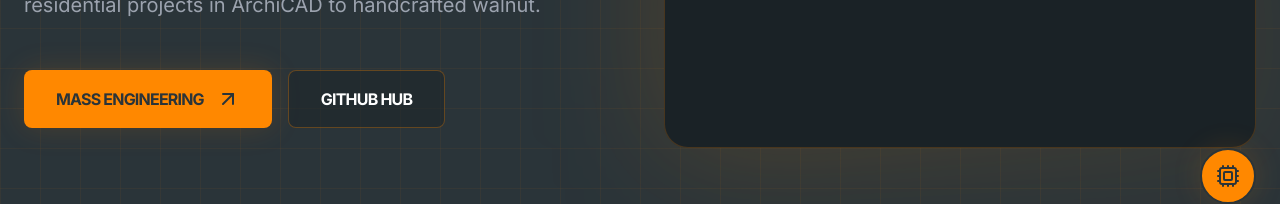
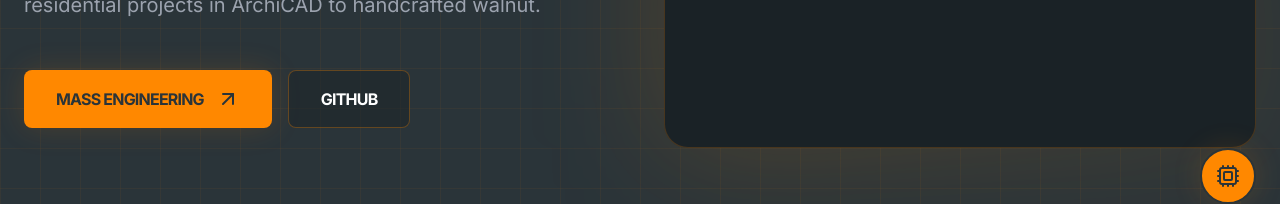
Before and after one commit to Maximitus/MAXMVS-Portfolio, a React (Vite) app: page / in a window 1280 px wide. Shown: the part 572-776 px from the top of the page. Built offline with nearby package versions, Linux system fonts and the light colour scheme.

Commit message:
update text

```diff
--- a/App.tsx
+++ b/App.tsx
@@ -122,7 +122,7 @@
                 rel="noopener noreferrer"
                 className="px-8 py-4 bg-brand-dark/50 border border-brand-orange/30 text-white font-bold uppercase tracking-tighter rounded-lg hover:border-brand-orange transition-all"
               >
-                GitHub Hub
+                GitHub
               </a>
             </div>
           </div>
```
